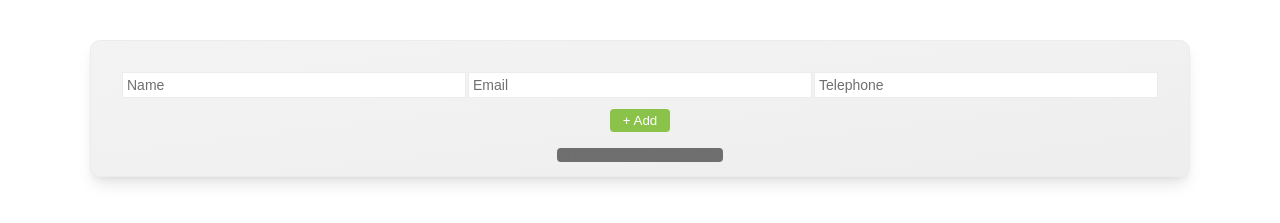
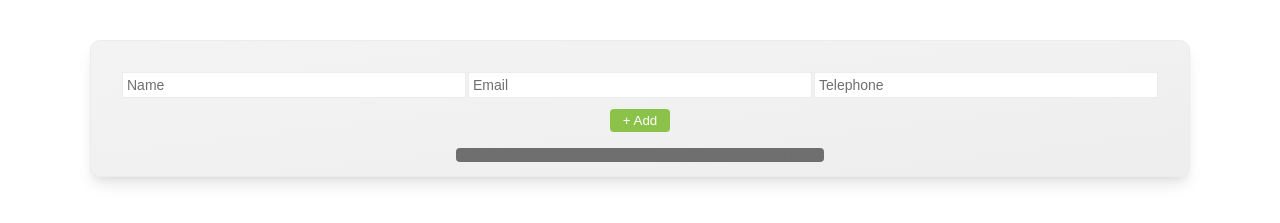
Before and after one commit to dm4ist/adress-book-all, a plain HTML site: page index.html in a window 1280 px wide. Shown: the part 41-264 px from the top of the page. Drawn offline with Linux system fonts and the light colour scheme.

Commit message:
Edit inner text <div class="copyright"></div>

```diff
--- a/index.html
+++ b/index.html
@@ -51,7 +51,7 @@
         </p>
         <div id="forBtn"></div>
     </form>
-<div class="copyright">Dmitriy Chistyakov 2019</div>
+<div class="copyright">Dmitriy Chistyakov 2019 (Компьютерная школа Hillel)</div>
 </div>
 <script src="data.js"></script>
 <script src="function.js"></script>
```
